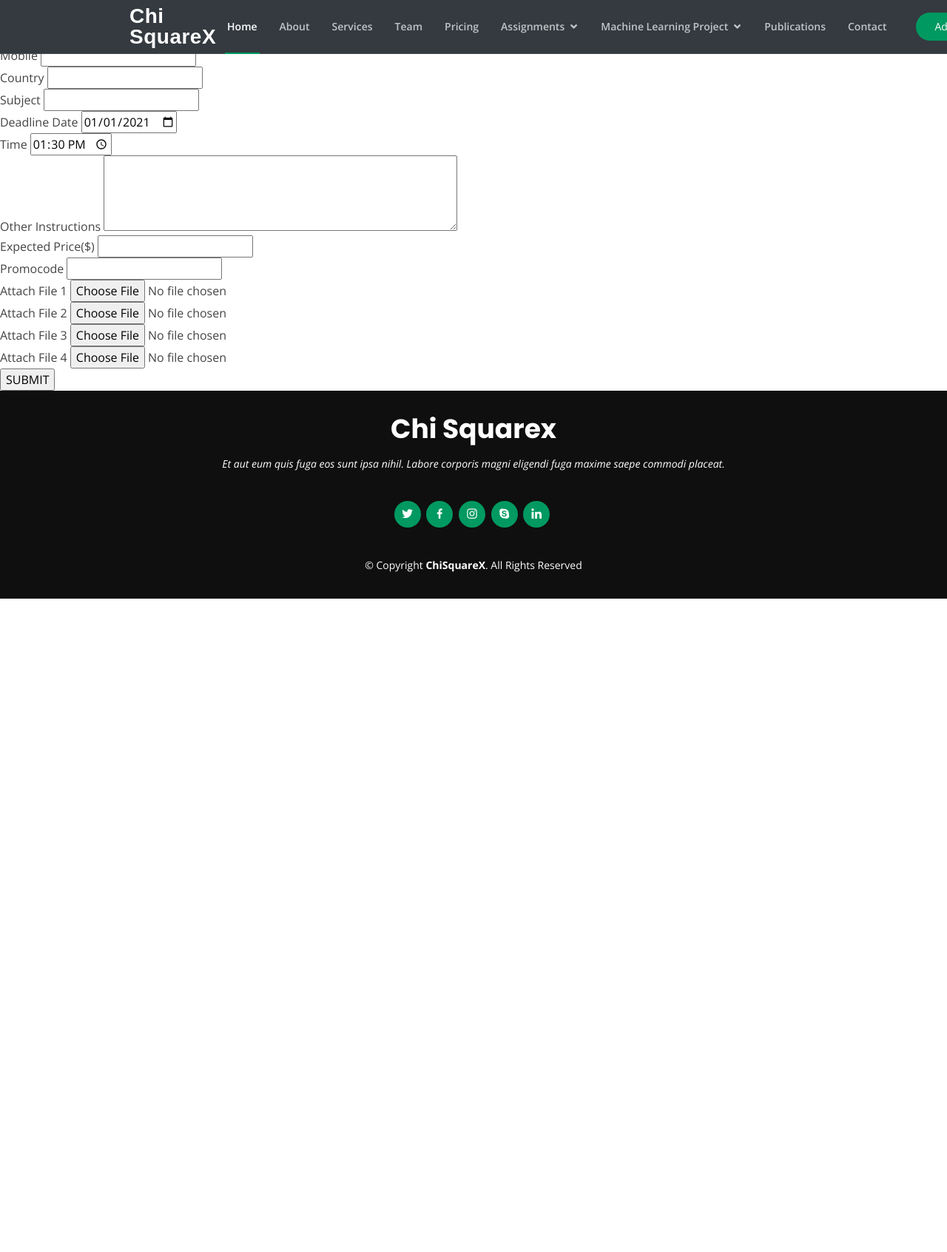
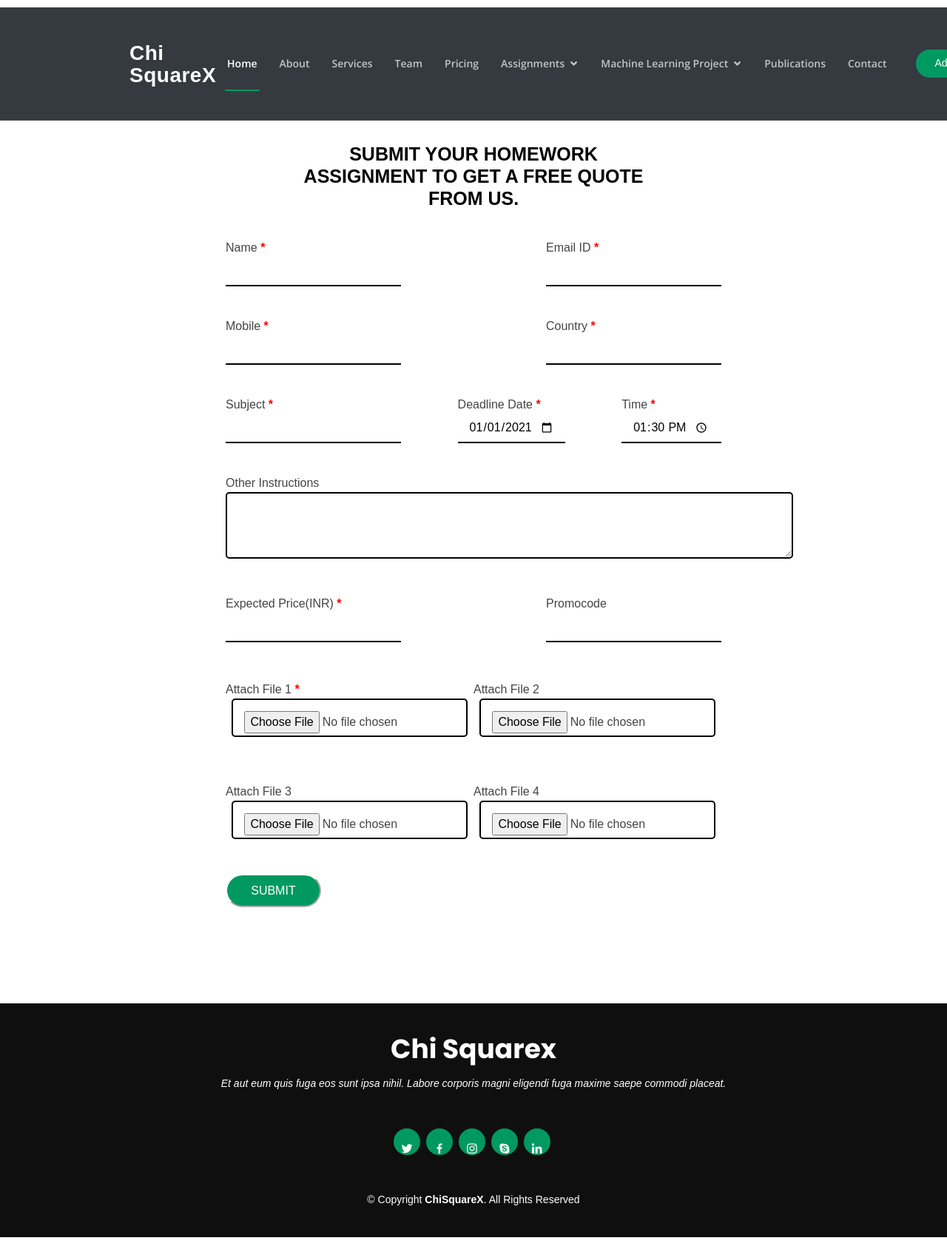
Before and after one commit to JessicaJohnBritto/LoginFTP, a Django app: page /form in a window 1280 px wide. Shown: the whole page at 74% size. Before the commit the page ends 809 px from the top, so only its background shows below. Run offline with Django 3.2, Linux system fonts and the light colour scheme; some libraries are stand-ins or nearby versions.

Commit message:
Update form.html

```diff
--- a/templates/form.html
+++ b/templates/form.html
@@ -1,113 +1,269 @@
 {% extends 'base.html' %}
 {% load static %}
 
-<!DOCTYPE html>
+<!doctype html>
 <html lang="en">
-
   <head>
     {% block head %}
-    <title>{{member.name}} | Chi Squarex</title>
+    <title>Home | Chi Squarex</title>
+  <link rel="shortcut icon" href="{% static 'home/img/chisquare.png' %}">
   <!-- Favicons -->
-    <link href="{% static 'home/img/favicon.png' %}" rel="icon">
+  <link href="{% static 'home/img/chisquare.png' %}" rel="icon">
   <link href="{% static 'home/img/apple-touch-icon.png' %}" rel="apple-touch-icon">
-    <link href="{% static 'members/styles.css' %}" rel="stylesheet">
-    <link href="{% static 'home/members_assets/css/style.css' %}" rel="stylesheet">
+  <!--Members grid files-->
+  <!-- Vendor CSS Files -->
+  <link href="{% static 'home/members_assets/vendor/aos/aos.css' %}" rel="stylesheet">
+  <link href="{% static 'home/members_assets/vendor/swiper/swiper-bundle.min.css' %}" rel="stylesheet">
+  <link href="{% static 'home/members_assets/vendor/glightbox/css/glightbox.min.css' %}" rel="stylesheet">
+
+  <!-- Template Main CSS File -->
   <link href="https://fonts.googleapis.com/css2?family=Fredoka+One&display=swap" rel="stylesheet">
+  <style>
+    *{
+        margin: 10px 0;
+        padding: 0;
+        box-sizing: border-box;
+        font-family: 'popins', sans-serif;
+    }
 
 
+    .title1{
+        font-family: 'Fredoka One', cursive;
+        color: black;
+    }
+
+
+    #c1{
+        max-width: 730px;
+        width: 100%;
+        background: white;
+        padding: 25px 30px;
+        border-radius: 10px;
+    }
+
+    #c1 .title1{
+        font-size: 25px;
+        font-weight: 500;
+        position: relative;
+    }
+
+    #c1 #f11 .user-details{
+          display: flex;
+          flex-wrap: wrap;
+          justify-content: space-between;
+    }
+
+    #f11 .user-details #ib1{
+        margin: 20px 0 12px 0;
+        width: calc(100% / 2- 20px);
+    }
+    .user-details #ib1 .details{
+            display: block;
+            font-weight: 500;
+            margin-bottom: 20px;
+    }
+
+    .user-details #ib1 input{
+        height: 40px;
+        width: 100%;
+        outline: none;
+        border-radius: 5px;
+        border: 2px solid black;
+        padding: 15px;
+        font-size: 16px;
+    }
+
+    .area{
+        height: 90px;
+        width: 120%;
+        outline: none;
+        border-radius: 5px;
+        border: 2px solid black;
+        padding: 10px;
+        font-size: 20px;
+    }
+
+    .user-details #ib1 input:focus,
+    .user-details #ib1 input:valid{
+        border-color:black;
+    }
+
+    #f11 .user-details .filebox{
+        margin: 20px 0 12px 0;
+        width: calc(100% / 2- 20px);
+    }
+    .user-details .filebox {
+            display: block;
+            font-weight: 500;
+            margin-bottom: 20px;
+    }
+
+    .user-details .filebox input{
+        height: 52px;
+        width: 95%;
+        outline: none;
+        border-radius: 5px;
+        border: 2px solid black;
+        padding: 15px;
+        font-size: 16px;
+    }
+
+    .divfilebox{
+        display: flex;
+    }
+
+    #f11 .button1{
+        height:45px;
+        width:45px 0;
+    }
+    #f11 .button1 input{
+        margin-top: 15px;
+        height:100%;
+        width: 200%;
+
+    }
+    .details{
+        text-align: initial;
+        display: block;
+        font-weight: 500;
+    }
+
+
+
+    @media (max-width:584px){
+        .m1{
+            height:auto;
+        }
+        #c1{
+            max-width:100%;
+
+        }
+        .title1{
+            margin-top: 5%;
+        }
+        #f11 .user-details #ib1{
+            margin-bottom: 15px;
+            width:100%;
+        }
+        #f11 .user-details .filebox{
+            margin-bottom: 15px;
+            width:100%;
+        }
+
+
+    }
+    @media (max-width:700px){
+        .area{
+            width: 100%;
+        }
+    }
+  </style>
     {% endblock %}
 
   </head>
 
+
   <body>
     {% block body %}
-    <form action="#">
+    <br><br>
+    <main id="main" class="m1">
+    <section id="team" class="team">
+<center>
+        <div class="container" id="c1">
+            <h2 style="width:75%;"><div class="title1"><strong >SUBMIT YOUR HOMEWORK ASSIGNMENT TO GET A FREE QUOTE FROM US.</strong></div></h2>
+            <form id="f11" action="#">
               <div class="user-details">
-          <div class="input-box">
-              <span class="details">Your Name</span>
-              <input type="text" required>
+                <div class="input-box" id="ib1">
+                    <span class="details" style="margin-bottom: 0;">Name&nbsp;<strong style="color:red">*</strong></span>
+                    <input type="text" style="border-top: none;border-right: none; border-left: none;border-radius: 0;" required>
                 </div>
 
-          <div class="input-box">
-              <span class="details">Your E-mail</span>
-              <input type="text" required>
+                <div class="input-box" id="ib1">
+                    <span class="details" style="margin-bottom: 0;">Email ID&nbsp;<strong style="color:red">*</strong></span>
+                    <input type="text" style="border-top: none;border-right: none; border-left: none;border-radius: 0;" required>
                 </div>
 
-          <div class="input-box">
-              <span class="details">Mobile</span>
-              <input type="text" required>
+                <div class="input-box" id="ib1">
+                    <span class="details" style="margin-bottom: 0;">Mobile&nbsp;<strong style="color:red">*</strong></span>
+                    <input type="text" style="border-top: none;border-right: none; border-left: none;border-radius: 0;" required>
                 </div>
 
-          <div class="input-box">
-              <span class="details">Country</span>
-              <input type="text" required>
+                <div class="input-box" id="ib1">
+                    <span class="details" style="margin-bottom: 0;">Country&nbsp;<strong style="color:red">*</strong></span>
+                    <input type="text" style="border-top: none;border-right: none; border-left: none;border-radius: 0;" required>
                 </div>
 
-          <div class="input-box">
-              <span class="details">Subject</span>
-              <input type="text" required>
+                <div class="input-box" id="ib1">
+                    <span class="details" style="margin-bottom: 0;"> Subject&nbsp;<strong style="color:red">*</strong></span>
+                    <input type="text" style="border-top: none;border-right: none; border-left: none;border-radius: 0;" required>
                 </div>
 
-          <div class="input-box">
-              <span class="details">Deadline Date</span>
-              <input type="date" id="start" name="trip-start" value="2021-01-01" min="2021-01-01" max="2100-12-31">
+                <div class="input-box" id="ib1">
+                    <span class="details" style="margin-bottom: 0;">Deadline Date&nbsp;<strong style="color:red">*</strong></span>
+                    <input type="date" style="border-top: none;border-right: none; border-left: none;border-radius: 0;" required id="start" name="trip-start" value="2021-01-01" min="2021-01-01" max="2100-12-31">
 
                 </div>
 
-          <div class="input-box">
-              <span class="details">Time</span>
-              <input id="appt-time" type="time" name="appt-time" value="13:30">
+                <div class="input-box" id="ib1">
+                    <span class="details" style="margin-bottom: 0;">Time&nbsp;<strong style="color:red">*</strong></span>
+                    <input id="appt-time" style="border-top: none;border-right: none; border-left: none;border-radius: 0;" required type="time" name="appt-time" value="13:30">
                 </div>
 
 
 
-          <div class="input-box">
-              <span class="details">Other Instructions</span>
+                <div class="input-box" id="ib1">
+                    <span class="details" style="margin-bottom: 0;">Other Instructions</span>
 
                     <textarea  class="area" id="w3review" name="w3review" rows="4" cols="50"></textarea>
 
                 </div>
 
-          <div class="input-box">
-              <span class="details">Expected Price($)</span>
-              <input type="text" required>
+                <div class="input-box" id="ib1">
+                    <span class="details" style="margin-bottom: 0;">Expected Price(INR)&nbsp;<strong style="color:red">*</strong></span>
+                    <input type="text" style="border-top: none;border-right: none; border-left: none;border-radius: 0;" required>
                 </div>
 
-          <div class="input-box">
-              <span class="details">Promocode</span>
-              <input type="text" required>
+                <div class="input-box" id="ib1">
+                    <span class="details" style="margin-bottom: 0;">Promocode</span>
+                    <input type="text" style="border-top: none;border-right: none; border-left: none;border-radius: 0;">
                 </div>
             <div class="divfilebox">
                 <div class="filebox ">
-              <span class="details">Attach File 1</span>
+                    <span class="details" style="margin-bottom: 0;">Attach File 1&nbsp;<strong style="color:red">*</strong></span>
                     <input type="file" name="attachFile" onblur="return chechExtension();" required>
                 </div>
 
                 <div class="filebox ">
-              <span class="details">Attach File 2</span>
+                    <span class="details" style="margin-bottom: 0;">Attach File 2</span>
                     <input type="file" name="attachFile" onblur="return chechExtension();" >
                 </div>
               </div>
 
               <div class="divfilebox">
                 <div class="filebox ">
-              <span class="details">Attach File 3</span>
+                    <span class="details" style="margin-bottom: 0;">Attach File 3</span>
                     <input type="file" name="attachFile" onblur="return chechExtension();" >
                 </div>
 
                 <div class="filebox ">
-              <span class="details">Attach File 4</span>
+                    <span class="details"  style="margin-bottom: 0;">Attach File 4</span>
                     <input type="file" name="attachFile" onblur="return chechExtension();" >
                 </div>
               </div>
 
-        <div class="button" id="email">
-            <input type="submit" onclick="send()" value="SUBMIT">
+              <div class="button1" id="email1">
+                  <input type="submit" id="sub1" style="border-radius: 2rem;background: #009961;color: white;border-color: white;" onclick="send()" value="SUBMIT">
                 </div>
             </form>
+          </div>
+        </center>
+
+          <script src="https://cdn.jsdelivr.net/npm/bootstrap@5.1.3/dist/js/bootstrap.bundle.min.js" integrity="sha384-ka7Sk0Gln4gmtz2MlQnikT1wXgYsOg+OMhuP+IlRH9sENBO0LRn5q+8nbTov4+1p" crossorigin="anonymous"></script>
+
+
+      </section><!-- End Team Section -->
     {% endblock %}
     {% block js %}{% endblock %}
 </main>
 </body>
-
 </html>
```
Lines whose indentation alone changed are shown as unchanged.
